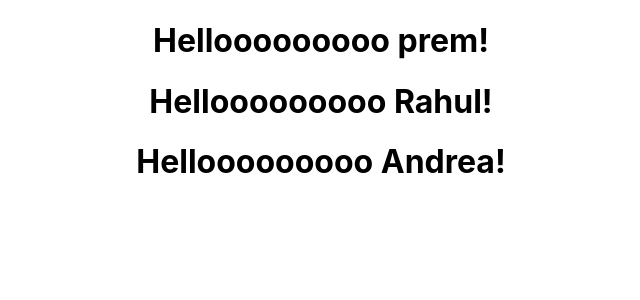
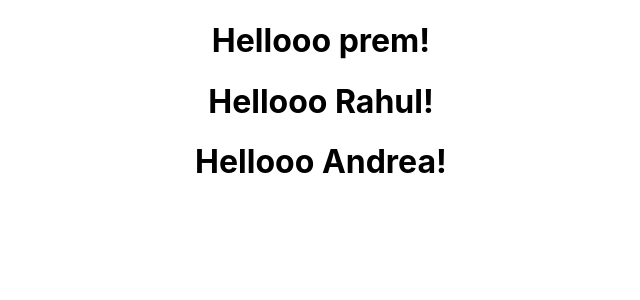
Before and after one commit to wicked-smart/demo-react-app, a React (Create React App) app: page / in a window 1280 px wide. Shown: the top 300 px of the page, without its empty margins (319-959 px from the left). Built offline with nearby package versions, Linux system fonts and the light colour scheme.

Commit message:
more small changes

```diff
--- a/src/App.js
+++ b/src/App.js
@@ -6,7 +6,7 @@ class Hello extends Component{
   render() {
     return (
       <div style={{ textAlign: "center" }}>
-          <h1>Hellooooooooo {this.props.name || "Andrea" }!</h1>
+          <h1>Hellooo {this.props.name || "Andrea" }!</h1>
       </div>
     );
   }
```
